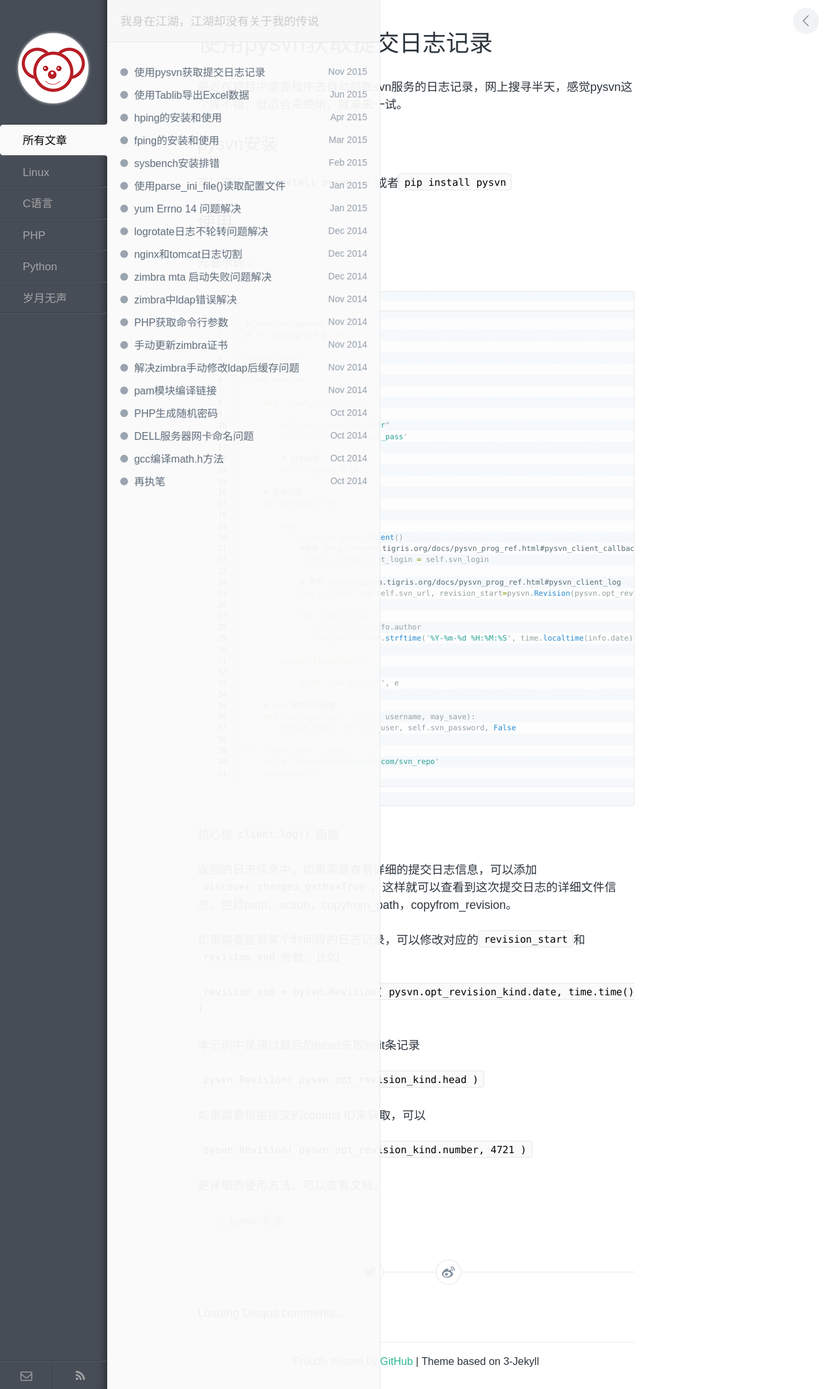
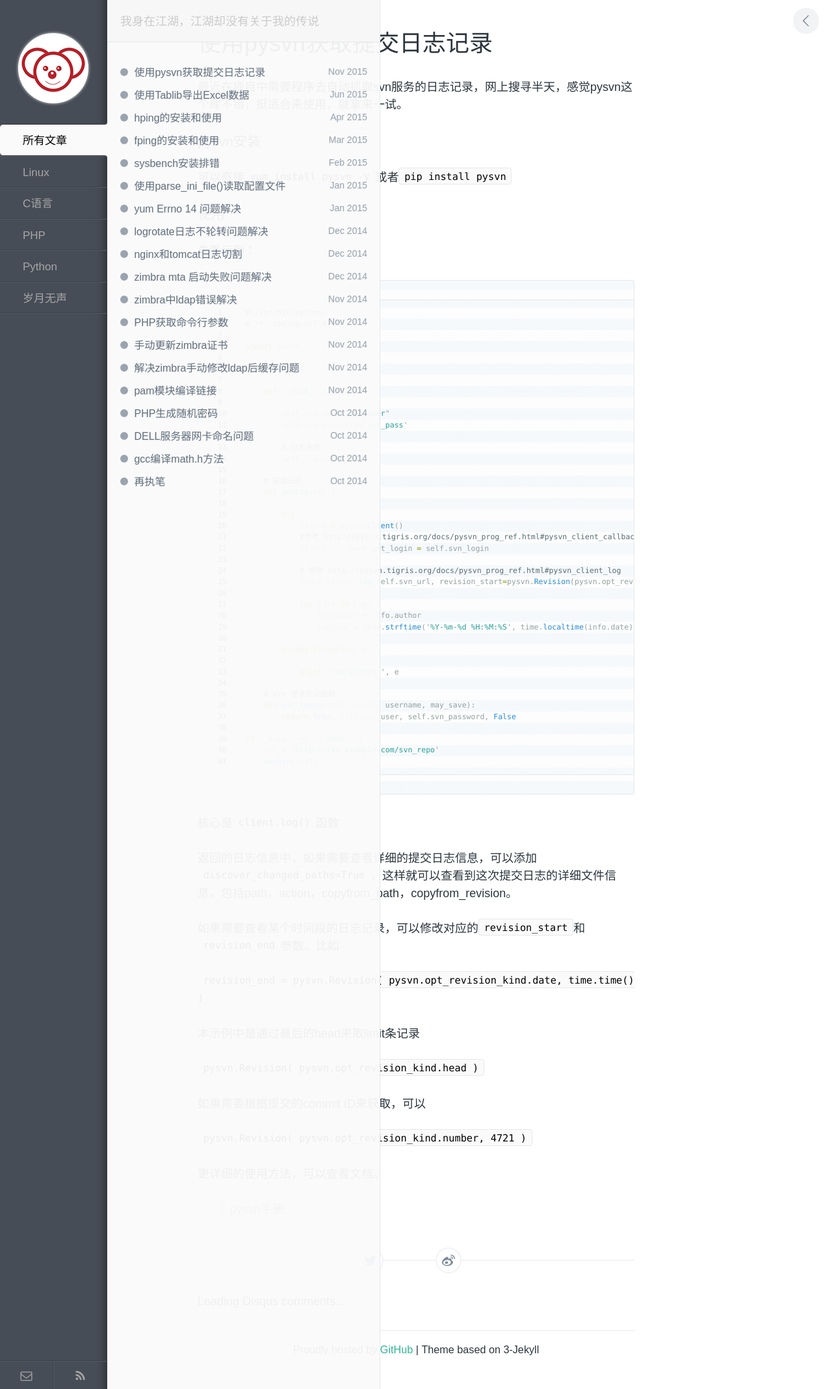
Before and after one commit to koalaxiaot/koalaxiaot.github.com, a Jekyll site: the page built from _posts/2015-11-15-python-pysvn-usage.md, in a window 1280 px wide. Shown: the whole page at 65% size. Built offline with Jekyll 4.4.1, drawn with Linux system fonts in a browser that asks for light colours; comment, search, counter and statistics services are not loaded.

Commit message:
update title

```diff
--- a/_posts/2015-11-15-python-pysvn-usage.md
+++ b/_posts/2015-11-15-python-pysvn-usage.md
@@ -6,11 +6,11 @@
 
 最近在项目中需要程序去自动抓取svn服务的日志记录，网上搜寻半天，感觉pysvn这个库不错，挺适合来使用，就拿来一试。
 
-# pysvn安装
+### pysvn安装
 
 可以直接`yum install pysvn -y`或者`pip install pysvn`
 
-# 使用
+### 使用
 
 先看示例：
 
```
